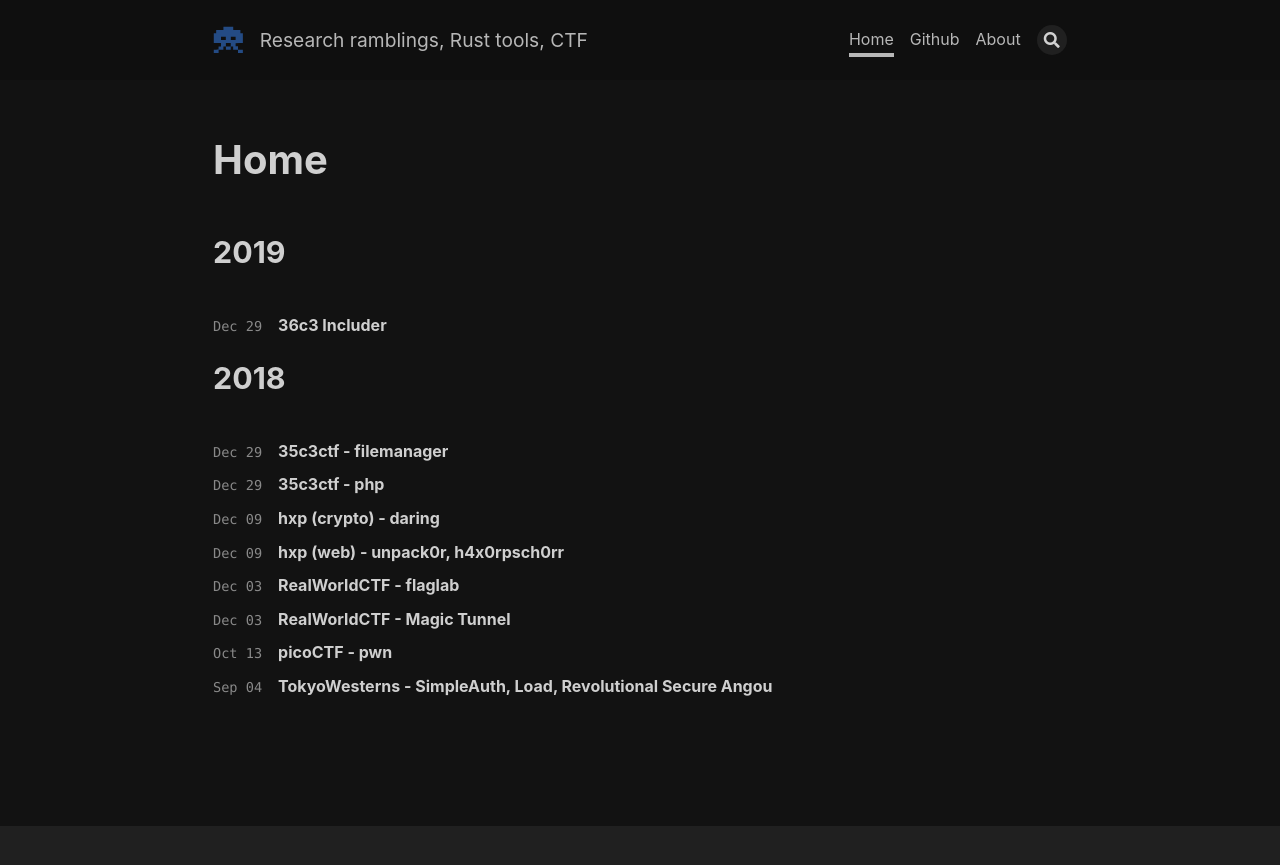
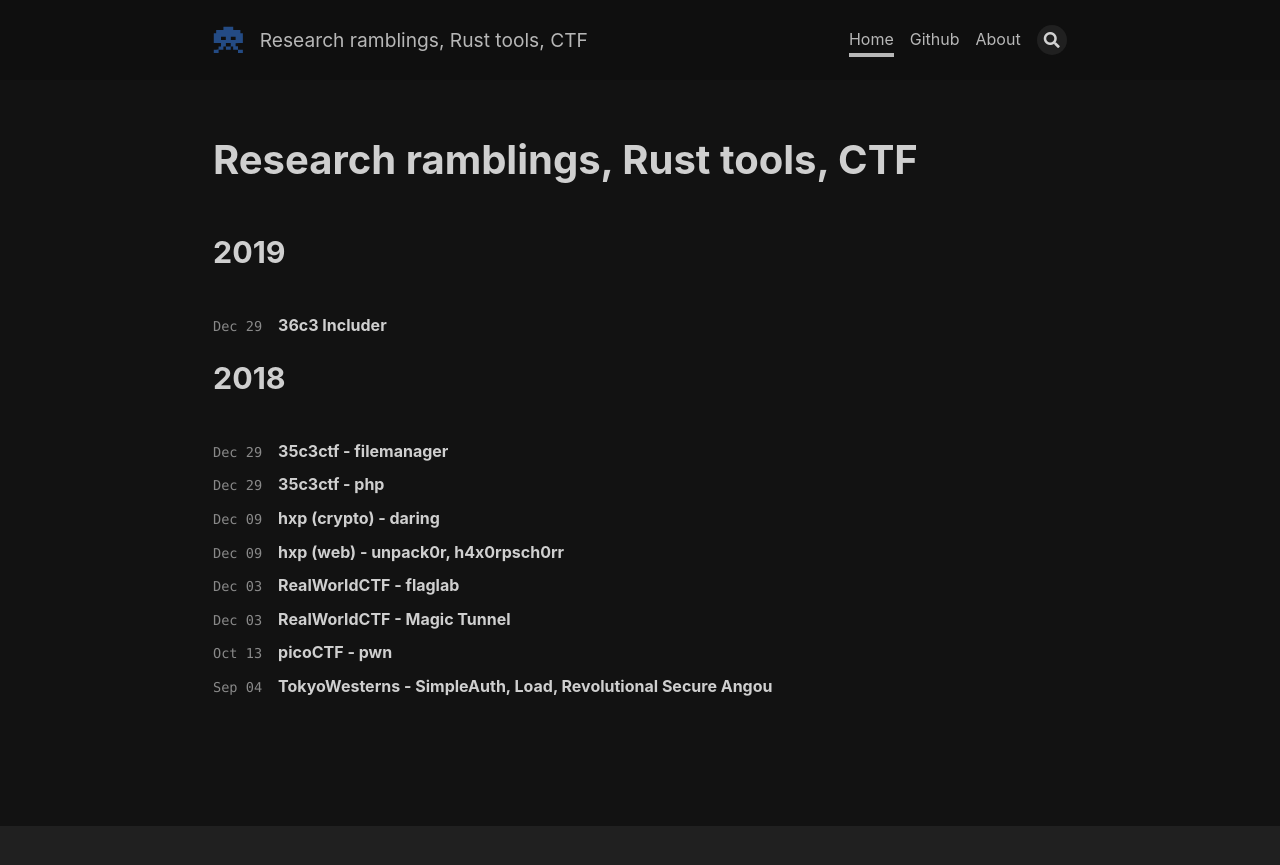
Before and after one commit to drtychai/drtychai.github.io, a Jekyll site: the page built from index.html, in a window 1280 px wide. Shown: the top 865 px of the page. Built offline with Jekyll 4.4.1, drawn with Linux system fonts in a browser that asks for light colours; nearby versions of some CDN libraries; the list of posts is cut into pages by our own code.

Commit message:
footer scss

```diff
--- a/_includes/footer.html
+++ b/_includes/footer.html
@@ -1,4 +1,4 @@
-<footer class="footer py-4 js-page-footer">
+<footer class="footer py-4 js-page-footer" {%- if include.background -%} style="background: {{ include.background }};" {%- endif -%} >
   <div class="main">
 
     {%- assign _site_author = site.author -%}
--- a/_layouts/home.html
+++ b/_layouts/home.html
@@ -2,7 +2,7 @@
 layout: page
 titles:
   # @start locale config
-  en      : &EN     Home
+  en      : &EN     Research ramblings, Rust tools, CTF
   en-GB   : *EN
   en-US   : *EN
   en-CA   : *EN
```
